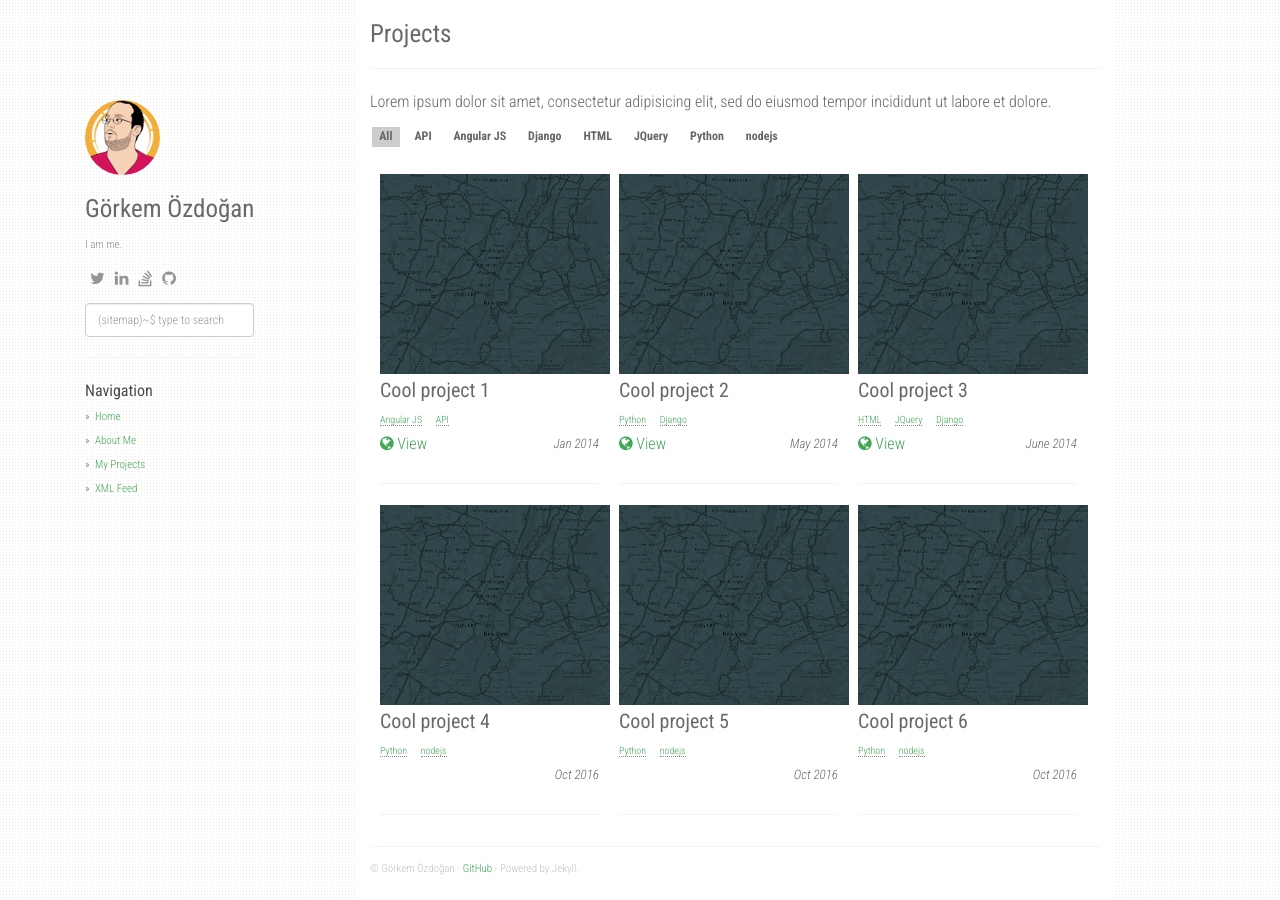
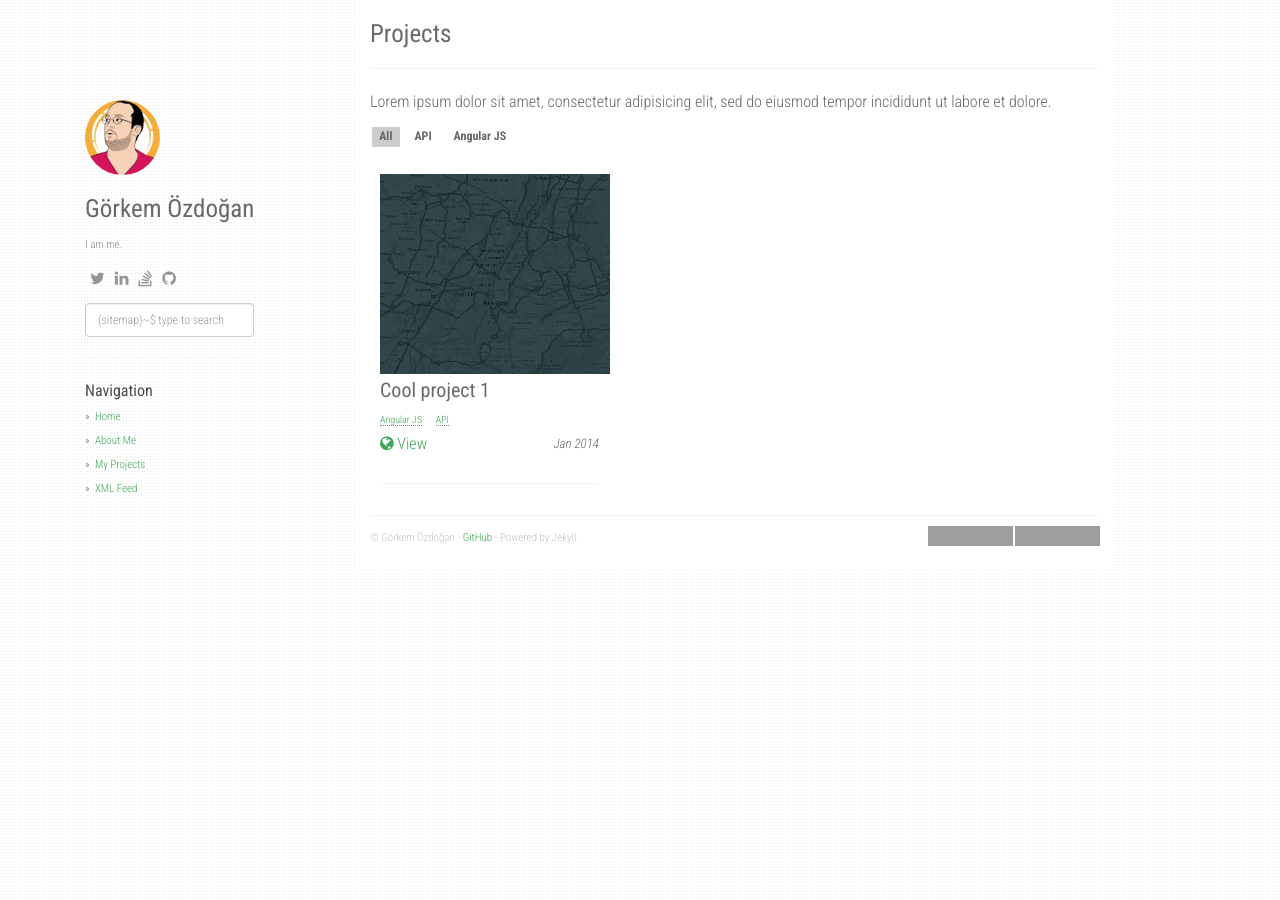
Before and after one commit to agusmakmun/agusmakmun.github.io, a Jekyll site: the page built from projects.md, in a window 1280 px wide. Built offline with Jekyll 4.4.1, drawn with Linux system fonts in a browser that asks for light colours; nearby versions of some CDN libraries; grey boxes are pictures that could not be loaded.

Commit message:
Update projects.json

```diff
--- a/_data/projects.json
+++ b/_data/projects.json
@@ -6,37 +6,5 @@
 		"url": "https://www.google.com",
 		"date": "Jan 2014",
 		"tags": ["Angular JS","API"]
-	},
-	{
-		"name": "Cool project 2",
-		"image": "placeholder.jpg",
-		"url": "#",
-		"date": "May 2014",
-		"tags": ["Python","Django"]
-	},
-	{
-		"name": "Cool project 3",
-		"image": "placeholder.jpg",
-		"url": "#",
-		"date": "June 2014",
-		"tags": ["HTML","JQuery","Django"]
-	},
-	{
-		"name": "Cool project 4",
-		"image": "placeholder.jpg",
-		"date": "Oct 2016",
-		"tags": ["Python","nodejs"]
-	},
-	{
-		"name": "Cool project 5",
-		"image": "placeholder.jpg",
-		"date": "Oct 2016",
-		"tags": ["Python","nodejs"]
-	},
-	{
-		"name": "Cool project 6",
-		"image": "placeholder.jpg",
-		"date": "Oct 2016",
-		"tags": ["Python","nodejs"]
 	}
 ]
```
